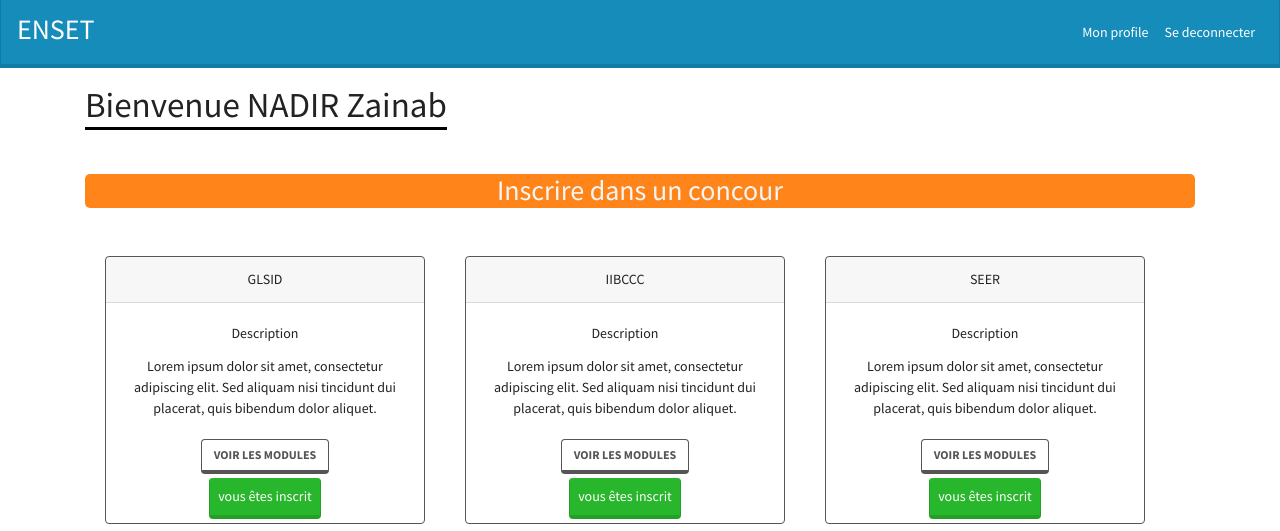
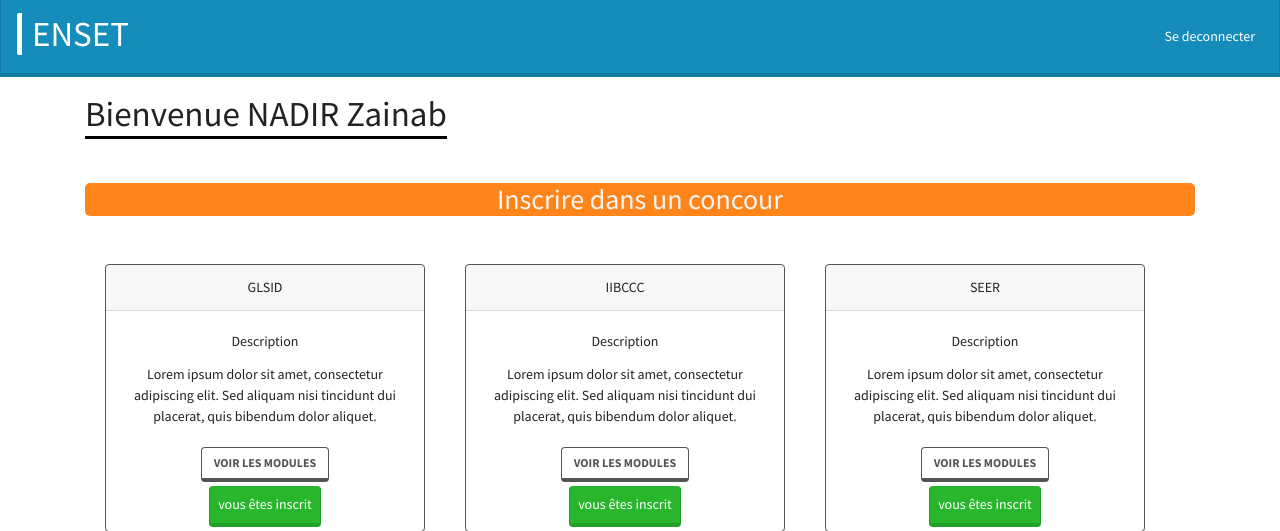
Before and after one commit to Yasser-NADIR/Stage, a PHP site: page /stage/profile.php in a window 1280 px wide. Shown: the top 531 px of the page. Run offline with PHP 8.4, Linux system fonts and the light colour scheme; a user stored in the database is signed in; data comes from the database, SQL or seed files in the repository; some libraries are stand-ins or nearby versions.

Commit message:
update header -navbar-

```diff
--- a/Include/Header.php
+++ b/Include/Header.php
@@ -11,18 +11,20 @@
     <link rel="stylesheet" href="Static/bootstrap.min.css">
     <title><?=$title?></title>
     <style>
-
+        .logo{
+            border-left: 5px solid white;
+            border-radius: 2px;
+            padding-left: 10px;
+            font-size: 2em;
+        }
     </style>
 </head>
 <body>
 <nav class="navbar navbar-expand-lg navbar-dark bg-primary py-1">
-    <a href="index.php" class="navbar-brand mt-1"><h2>ENSET</h2></a>
+    <a href="index.php" class="navbar-brand mt-1"><h2 class="logo">ENSET</h2></a>
     <div class="collapse navbar-collapse justify-content-end">
         <ul class="navbar-nav">
         <?php if(isset($_SESSION["auth"])): ?>
-            <li class="nav-item">
-                <a href="http://localhost/stage/editProfil.php" class="nav-link active">Mon profile</a><!--editProfil.php-->
-            </li>
             <li class="nav-item">
                 <a href="desconnect.php" class="nav-link active">Se deconnecter</a>
             </li>
```
